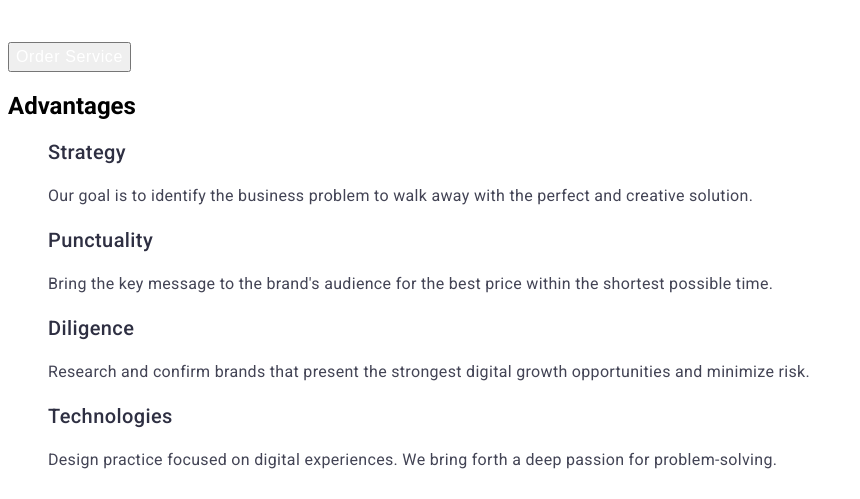
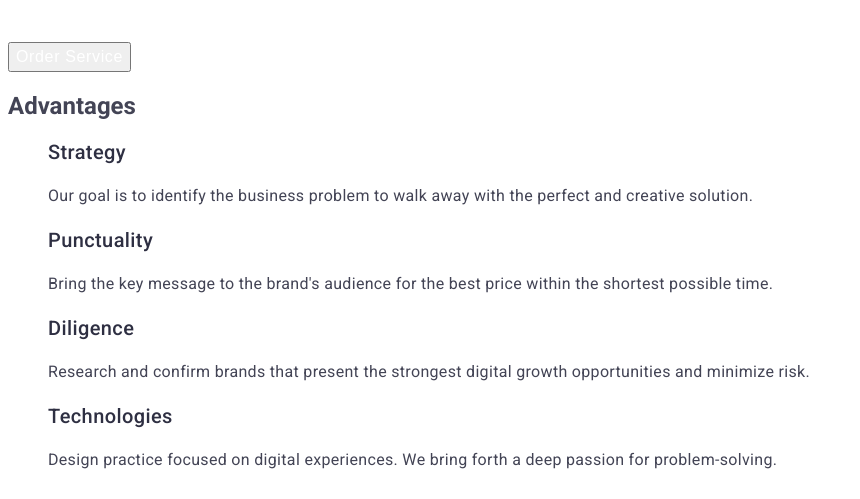
Before and after one commit to MaksFULL/goit-markup-hw-01, a plain HTML site: page index.html in a window 1280 px wide. Shown: the part 292-791 px from the top of the page, without its empty margins (0-860 px from the left). Drawn offline with Linux system fonts and the light colour scheme; files that its build step writes are made by us from their sources.

Commit message:
css five

```diff
--- a/css/styles.css
+++ b/css/styles.css
@@ -1,7 +1,7 @@
 body {
     font-family: 'Roboto', sans-serif;
-    color: #434455
-    background-color #FFFFFF
+    color: #434455;
+    background-color: #fff;
 }
 
 
```
